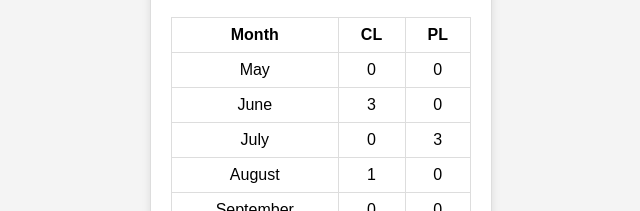
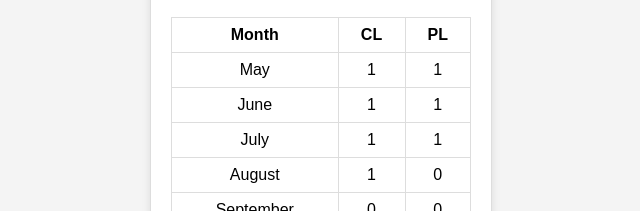
Before and after one commit to dsridhard/DL, a plain HTML site: page index.html in a window 1280 px wide. Shown: the part 141-352 px from the top of the page, 319-959 px from the left. Drawn offline with Linux system fonts and the light colour scheme.

Commit message:
Update index.html

```diff
--- a/index.html
+++ b/index.html
@@ -96,9 +96,9 @@
     <script>
       // Dynamic data for leaves
       const leaveData = [
-        { month: "May", CL: 0, PL: 0 },
-        { month: "June", CL: 3, PL: 0 },
-        { month: "July", CL: 0, PL: 3 },
+        { month: "May", CL:1, PL: 1 },
+        { month: "June", CL: 1, PL: 1 },
+        { month: "July", CL: 1, PL: 1 },
         { month: "August", CL: 1, PL: 0 },
         { month: "September", CL: 0, PL: 0 },
         { month: "October", CL: 0, PL: 0 },
```
